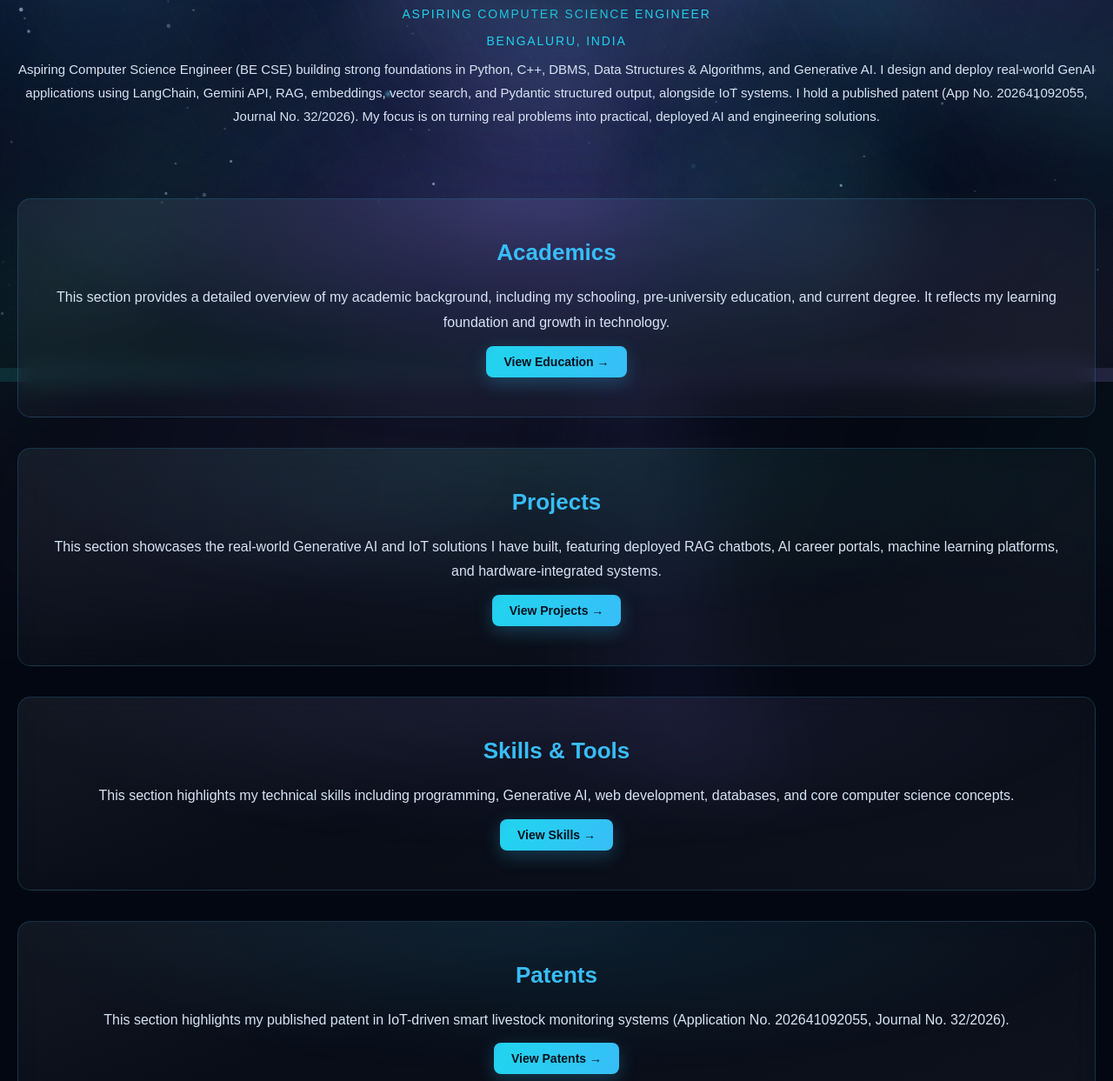
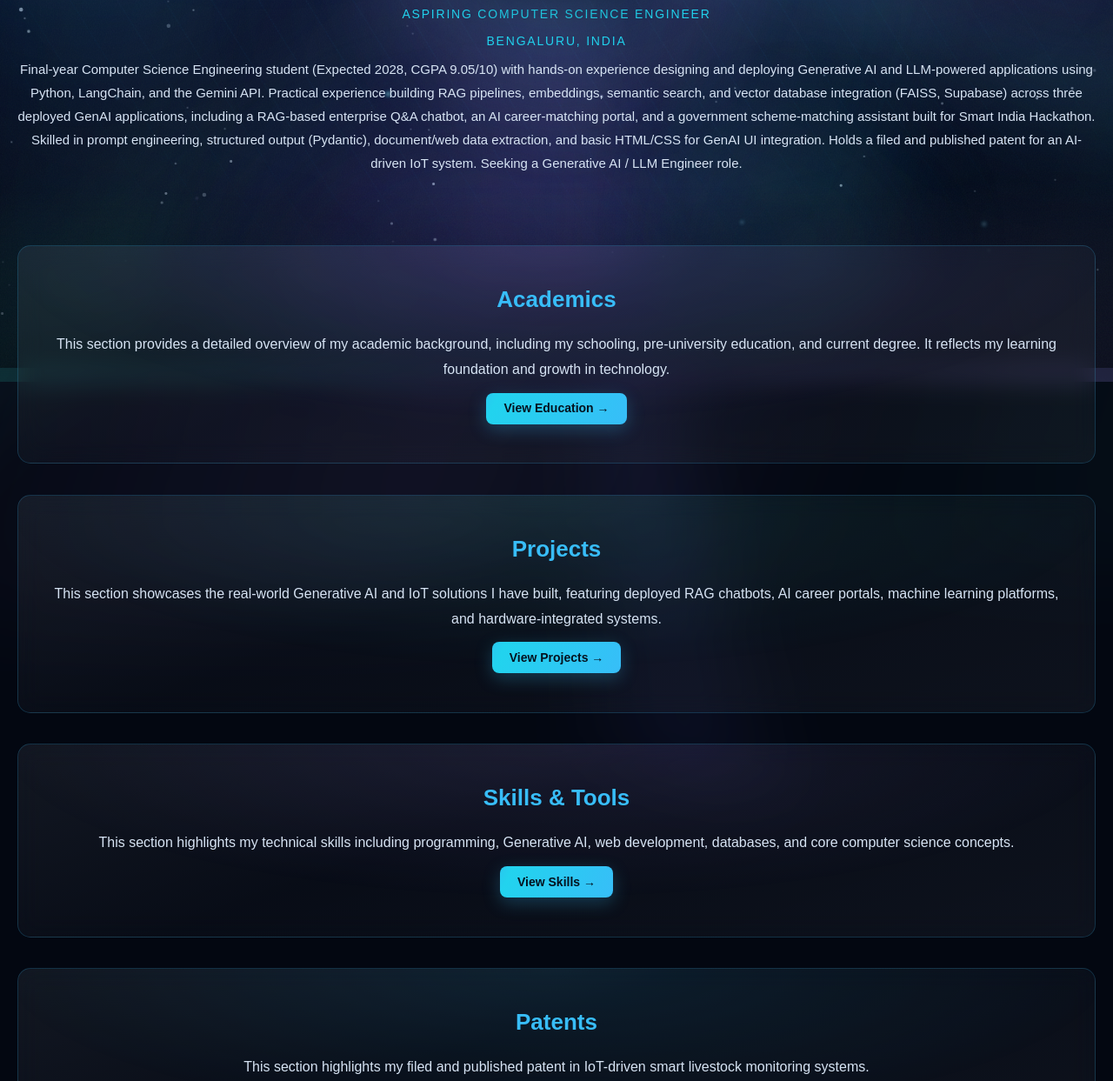
Before and after one commit to KUSHAL826/Kushal-Portfolio, a plain HTML site: page index.html in a window 1280 px wide. Shown: the part 377-1620 px from the top of the page at 87% size. Drawn offline with Linux system fonts and the light colour scheme.

Commit message:
Update profile description and remove patent/publication numbers from index page

```diff
--- a/index.html
+++ b/index.html
@@ -31,7 +31,7 @@
         <p class="info">Bengaluru, India</p>
 
         <p class="summary">
-            Aspiring Computer Science Engineer (BE CSE) building strong foundations in Python, C++, DBMS, Data Structures &amp; Algorithms, and Generative AI. I design and deploy real-world GenAI applications using LangChain, Gemini API, RAG, embeddings, vector search, and Pydantic structured output, alongside IoT systems. I hold a published patent (App No. 202641092055, Journal No. 32/2026). My focus is on turning real problems into practical, deployed AI and engineering solutions.
+            Final-year Computer Science Engineering student (Expected 2028, CGPA 9.05/10) with hands-on experience designing and deploying Generative AI and LLM-powered applications using Python, LangChain, and the Gemini API. Practical experience building RAG pipelines, embeddings, semantic search, and vector database integration (FAISS, Supabase) across three deployed GenAI applications, including a RAG-based enterprise Q&amp;A chatbot, an AI career-matching portal, and a government scheme-matching assistant built for Smart India Hackathon. Skilled in prompt engineering, structured output (Pydantic), document/web data extraction, and basic HTML/CSS for GenAI UI integration. Holds a filed and published patent for an AI-driven IoT system. Seeking a Generative AI / LLM Engineer role.
         </p>
 
     </div>
@@ -80,8 +80,7 @@
     <h2>Patents</h2>
 
     <p>
-        This section highlights my published patent in IoT-driven smart livestock monitoring systems
-        (Application No. 202641092055, Journal No. 32/2026).
+        This section highlights my filed and published patent in IoT-driven smart livestock monitoring systems.
     </p>
 
     <a href="patents.html" class="btn">View Patents →</a>
```
